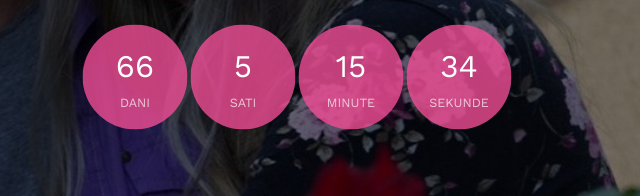
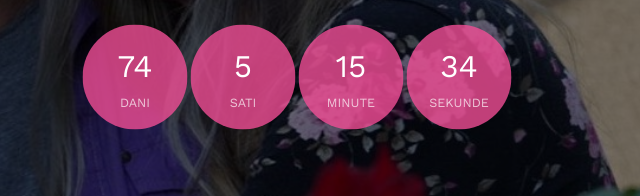
Before and after one commit to MatijaOreski/vjencanje, a plain HTML site: page index.html in a window 1280 px wide. Shown: the part 458-654 px from the top of the page, 343-983 px from the left. Drawn offline with nearby package versions, Linux system fonts and the light colour scheme; files whose address does not match are found by name.

Commit message:
My modify

```diff
--- a/index.html
+++ b/index.html
@@ -271,9 +271,12 @@
 
     // default example
     simplyCountdown('.simply-countdown-one', {
-        year: d.getFullYear(),
+        /*year: d.getFullYear(),
         month: d.getMonth() + 1,
-        day: d.getDate()
+        day: d.getDate()*/
+		year: 2022,
+        month: 12,
+        day: 17
     });
 
     //jQuery example
```
